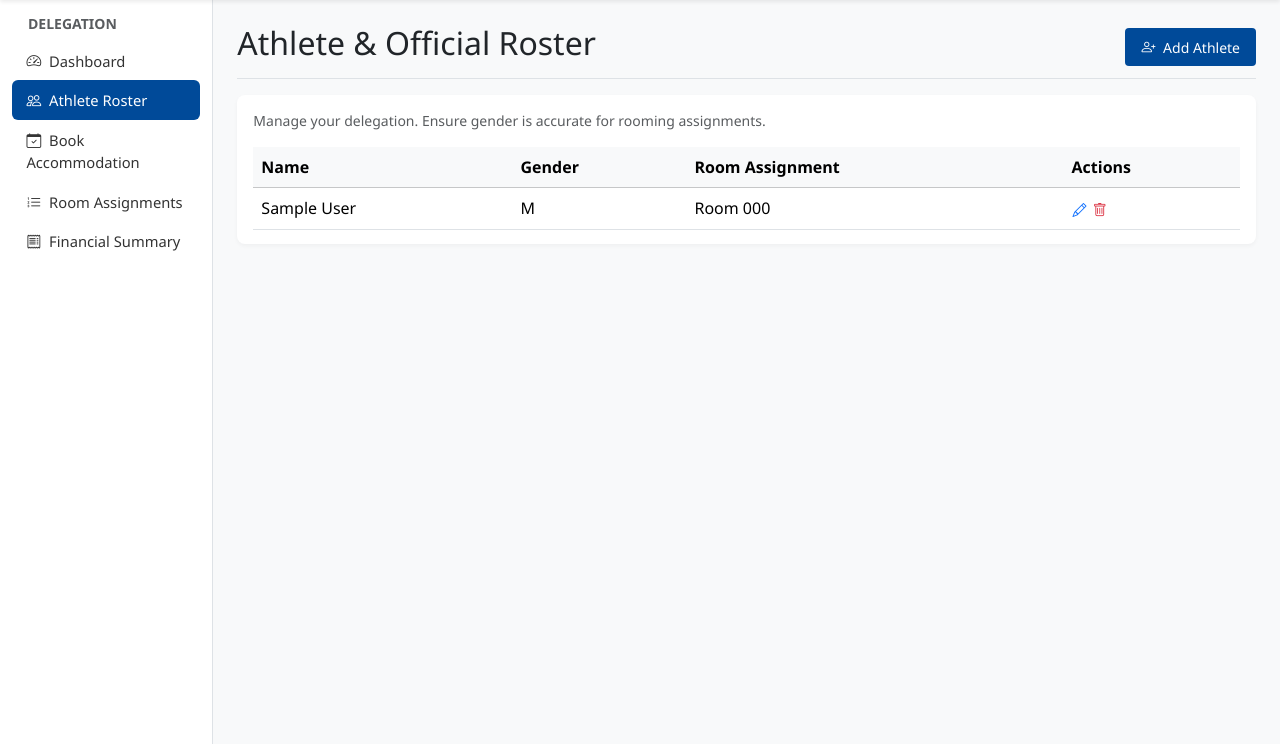
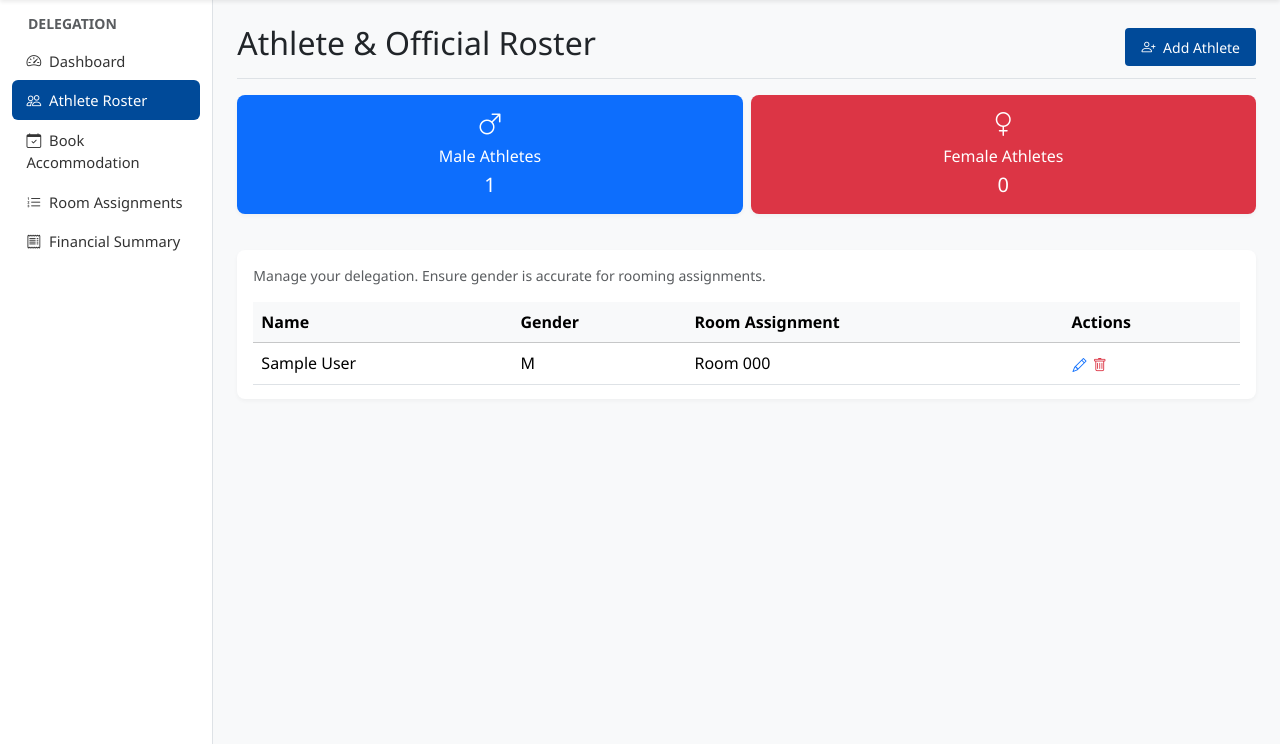
Before and after one commit to mfarhanka/msdeaf-cams, a PHP site: page /country/athletes.php in a window 1280 px wide. Shown: the part 56-800 px from the top of the page. Run offline with PHP 8.4, Linux system fonts and the light colour scheme; a user stored in the database is signed in; tables that the repository leaves empty hold one stand-in row (values such as "Sample post").

Commit message:
Add gender summary cards to athlete roster; display counts of male and female athletes

```diff
--- a/country/athletes.php
+++ b/country/athletes.php
@@ -57,6 +57,18 @@ $athletesStmt = $pdo->prepare("
 $athletesStmt->execute([$countryId]);
 $athletes = $athletesStmt->fetchAll(PDO::FETCH_ASSOC);
 
+// Calculate gender counts
+$maleCount = 0;
+$femaleCount = 0;
+
+foreach ($athletes as $athlete) {
+    if ($athlete['gender'] === 'M') {
+        $maleCount++;
+    } elseif ($athlete['gender'] === 'F') {
+        $femaleCount++;
+    }
+}
+
 require_once 'includes/header.php';
 ?>
 
@@ -65,6 +77,28 @@ require_once 'includes/header.php';
     <button class="btn btn-primary btn-sm" data-bs-toggle="modal" data-bs-target="#addAthleteModal">
         <i class="bi bi-person-plus me-1"></i> Add Athlete
     </button>
+</div>
+
+<!-- Gender Summary -->
+<div class="row row-cols-1 row-cols-sm-2 g-2 mb-4">
+    <div class="col">
+        <div class="card text-center text-white bg-primary">
+            <div class="card-body">
+                <h4><i class="bi bi-gender-male"></i></h4>
+                <h6 class="card-title mb-1">Male Athletes</h6>
+                <p class="card-text fs-5 mb-0"><?php echo $maleCount; ?></p>
+            </div>
+        </div>
+    </div>
+    <div class="col">
+        <div class="card text-center text-white bg-danger">
+            <div class="card-body">
+                <h4><i class="bi bi-gender-female"></i></h4>
+                <h6 class="card-title mb-1">Female Athletes</h6>
+                <p class="card-text fs-5 mb-0"><?php echo $femaleCount; ?></p>
+            </div>
+        </div>
+    </div>
 </div>
 
 <div class="card" id="athletes">
@@ -145,7 +179,6 @@ require_once 'includes/header.php';
                             <option value="">-- Select Gender --</option>
                             <option value="M">Male</option>
                             <option value="F">Female</option>
-                            <option value="Other">Other</option>
                         </select>
                     </div>
                 </div>
@@ -187,7 +220,6 @@ require_once 'includes/header.php';
                         <select name="gender" class="form-select" required>
                             <option value="M" <?php echo $athlete['gender'] === 'M' ? 'selected' : ''; ?>>Male</option>
                             <option value="F" <?php echo $athlete['gender'] === 'F' ? 'selected' : ''; ?>>Female</option>
-                            <option value="Other" <?php echo $athlete['gender'] === 'Other' ? 'selected' : ''; ?>>Other</option>
                         </select>
                     </div>
                 </div>
```
